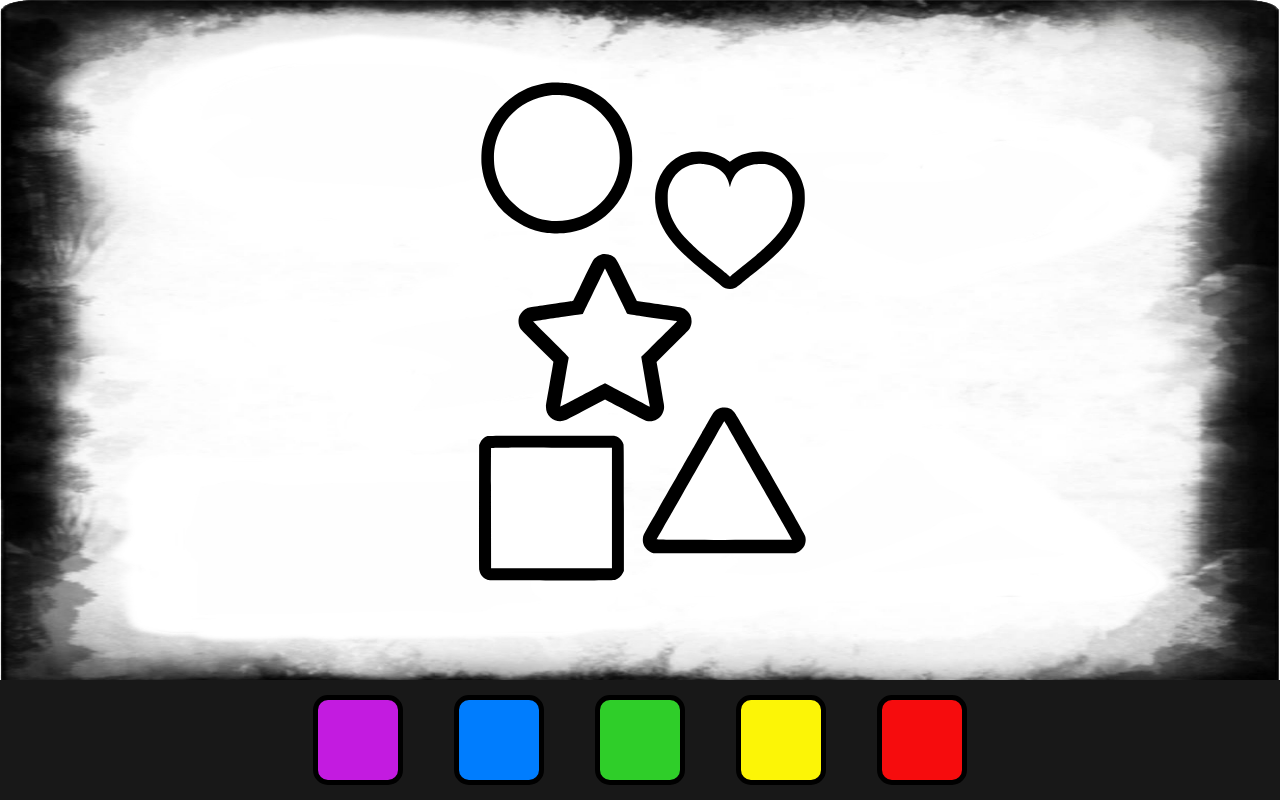
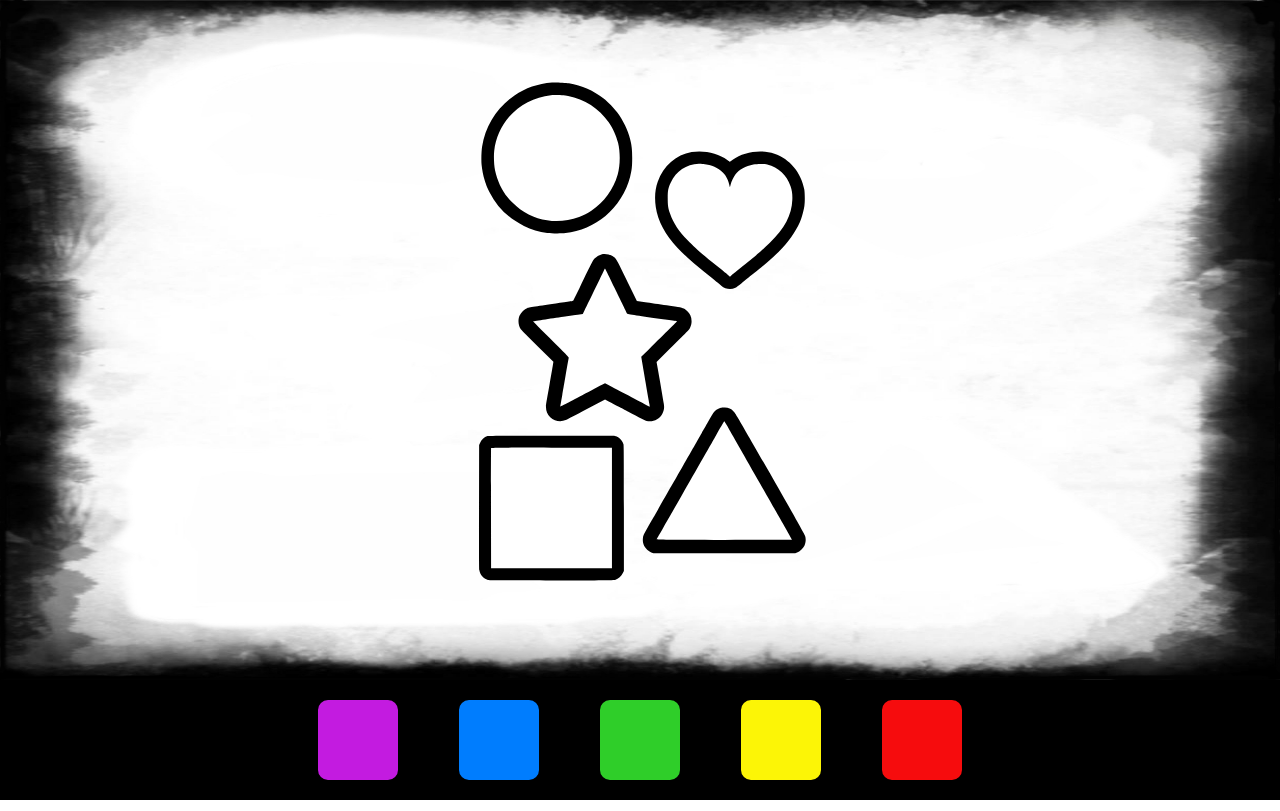
Before and after one commit to MaximeJezequel/coloring-book, a React (Vite) app: page / in a window 1280 px wide. Built offline with nearby package versions, Linux system fonts and the light colour scheme.

Commit message:
Adjust edge image (black corners)

```diff
--- a/src/App.css
+++ b/src/App.css
@@ -13,7 +13,7 @@
   height: 85%;
   width: 100%;
   background-image: url("./assets/edge.jpg");
-  background-size: 100% 102%;
+  background-size: 100% 100%;
 }
 
 .svgContainer svg {
@@ -24,10 +24,12 @@
 .color-swatch-container {
   display: flex;
   align-items: center;
+  justify-content: center;
   height: 15%;
   width: 100%;
-  justify-content: center;
-  background-color: rgb(24, 24, 24);
+
+  position: fixed;
+  bottom: 0;
 }
 .color-swatch {
   height: min(calc(100vw / 8), 60px);
```
Also changed, not shown: src/assets/edge.jpg.
